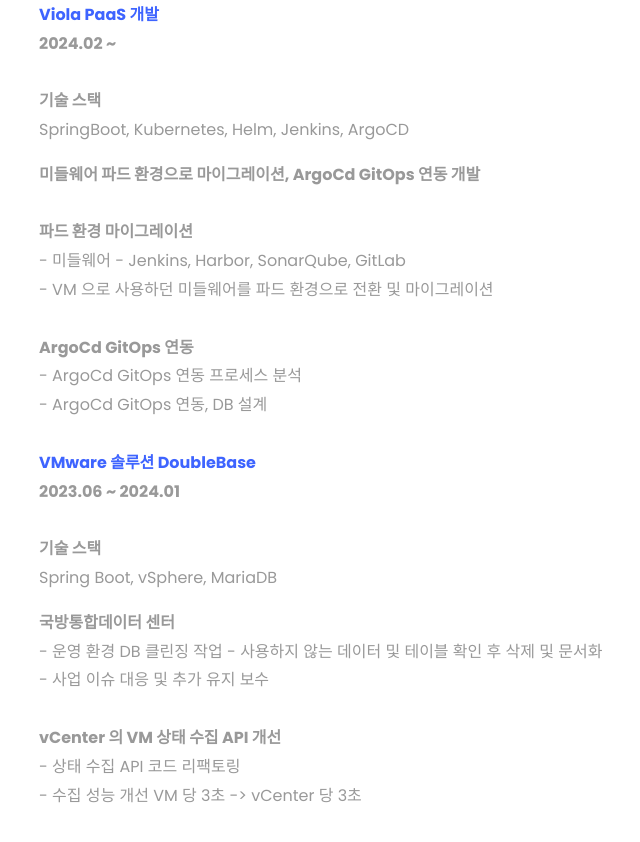
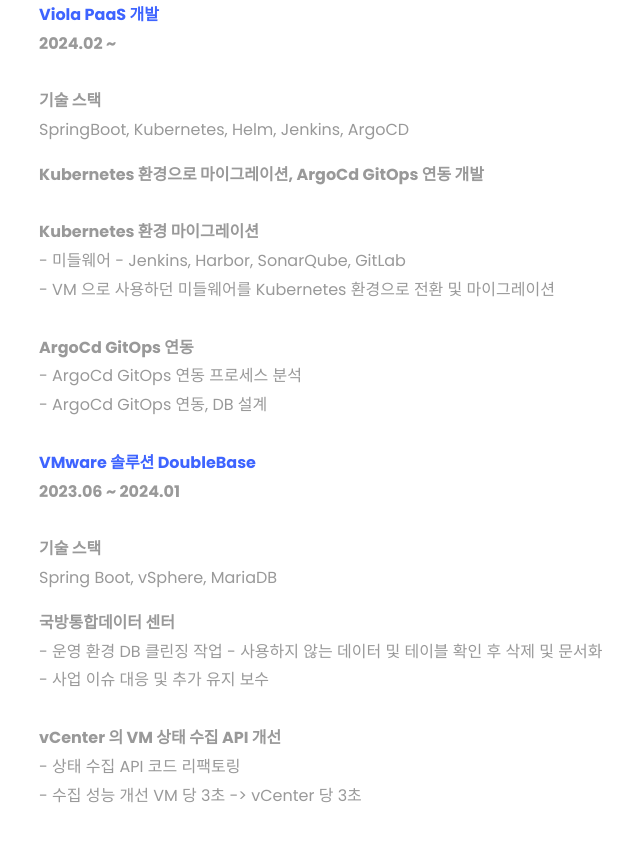
Before and after one commit to Tareun3406/Tareun3406.github.io, a plain HTML site: page index.html in a window 1280 px wide. Shown: the part 3031-3873 px from the top of the page, without its empty margins (397-1037 px from the left). Drawn offline with Linux system fonts and the light colour scheme; files whose address does not match are found by name.

Commit message:
Update index.html

```diff
--- a/index.html
+++ b/index.html
@@ -236,11 +236,11 @@
 									<br/>
 									<div><b>기술 스택</b> </div>
 									<p> SpringBoot, Kubernetes, Helm, Jenkins, ArgoCD </p>
-									<div> <b>미들웨어 파드 환경으로 마이그레이션, ArgoCd GitOps 연동 개발</b></div>
+									<div> <b>Kubernetes 환경으로 마이그레이션, ArgoCd GitOps 연동 개발</b></div>
 									<br/>
-									<div> <b>파드 환경 마이그레이션</b></div>
+									<div> <b>Kubernetes 환경 마이그레이션</b></div>
 									<div> - 미들웨어 - Jenkins, Harbor, SonarQube, GitLab </div>
-									<div> - VM 으로 사용하던 미들웨어를 파드 환경으로 전환 및 마이그레이션 </div>
+									<div> - VM 으로 사용하던 미들웨어를 Kubernetes 환경으로 전환 및 마이그레이션 </div>
 									<br/>
 									<div> <b>ArgoCd GitOps 연동</b></div>
 									<div> - ArgoCd GitOps 연동 프로세스 분석 </div>
```
